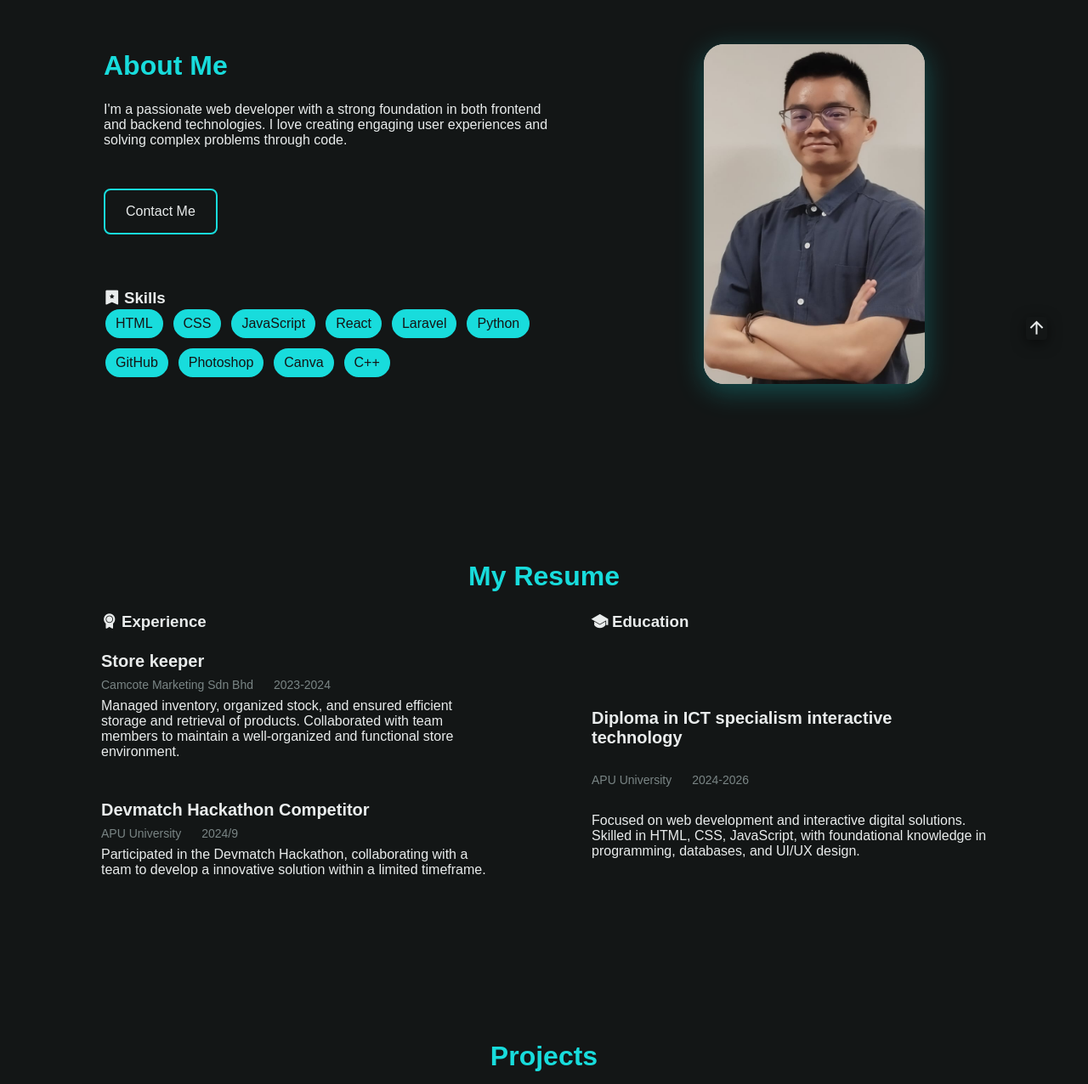
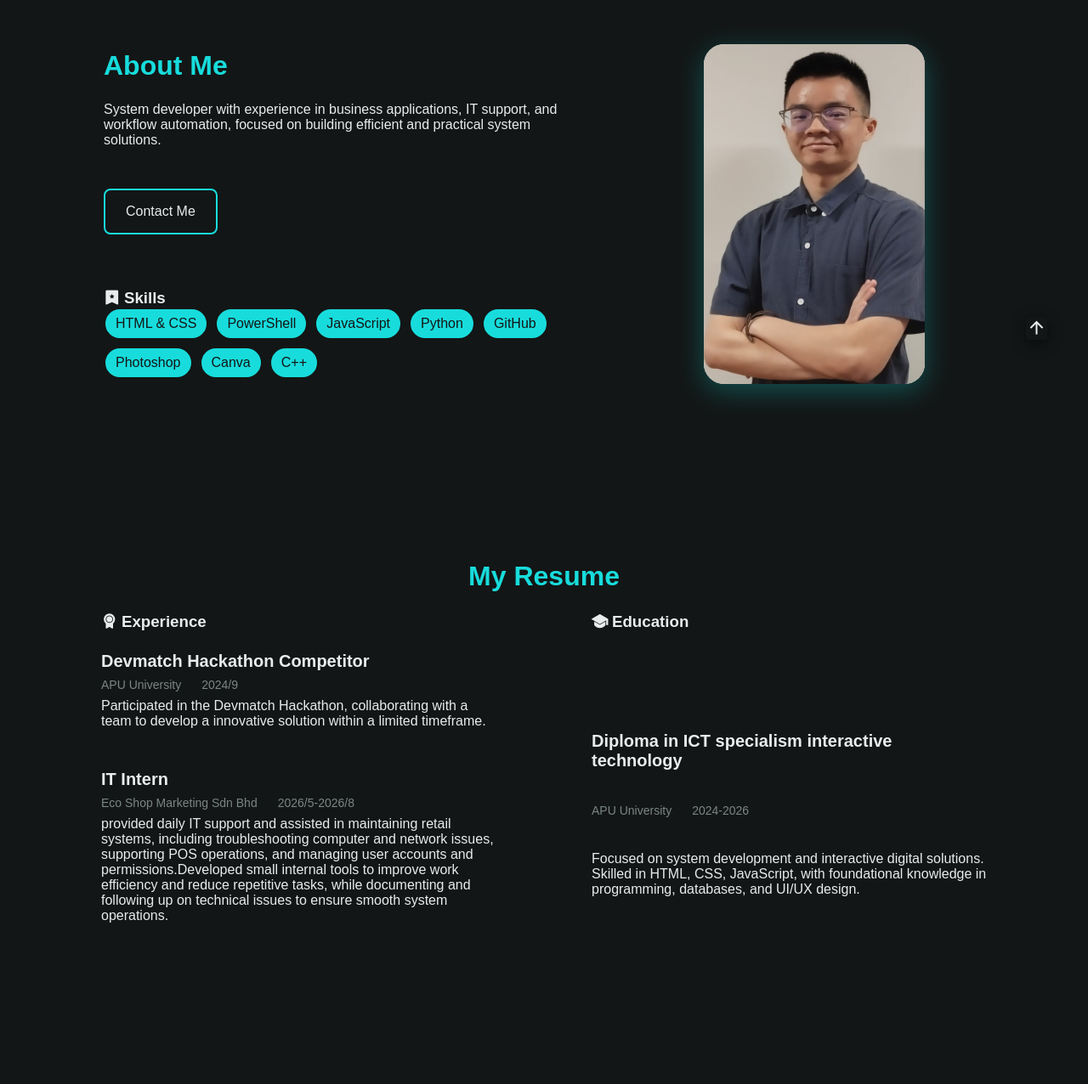
Before and after one commit to NgKaHock/Portfolio-Website, a plain HTML site: page index.html in a window 1280 px wide. Shown: the part 800-2076 px from the top of the page at 85% size. Drawn offline with nearby package versions, Linux system fonts and the light colour scheme; a web font is replaced by a local one.

Commit message:
edit Ezinstall link

```diff
--- a/index.html
+++ b/index.html
@@ -26,9 +26,9 @@
                         <a href="#about" class="nav__link">About</a>
                     </li>
 
-                    <!-- <li>
+                    <li>
                         <a href="#projects" class="nav__link">Projects</a>
-                    </li>    -->
+                    </li>
 
                     <li>
                         <a href="#resume" class="nav__link">Resume</a>
@@ -84,7 +84,7 @@
                 <h1 class="home__title">Ka Hock</h1>
 
                 <p class="home__description">
-                    I'm a passionate web developer with a strong foundation in both frontend and backend technologies. I love creating engaging user experiences and solving complex problems through code.
+                I am a system developer focused on building and maintaining business systems and internal applications. I have experience in IT support, workflow automation, and low-code development to improve operational efficiency in real business environments.
                 </p>
 
                 <div class="home__buttons">
@@ -101,7 +101,7 @@
 
                         <h2 class="section__title">About Me</h2>
                         <p class="about__description">
-                            I'm a passionate web developer with a strong foundation in both frontend and backend technologies. I love creating engaging user experiences and solving complex problems through code.
+                            System developer with experience in business applications, IT support, and workflow automation, focused on building efficient and practical system solutions.
                         </p>
 
                         <a href="#contact" class="button button__ghost">Contact Me</a>
@@ -113,11 +113,9 @@
                         </h3>
 
                         <ul class="about__items">
-                            <li class="about__item">HTML</li>
-                            <li class="about__item">CSS</li>
+                            <li class="about__item">HTML & CSS</li>
+                            <li class="about__item">PowerShell</li>
                             <li class="about__item">JavaScript</li>
-                            <li class="about__item">React</li>
-                            <li class="about__item">Laravel</li>
                             <li class="about__item">Python</li>
                             <li class="about__item">GitHub</li>
                             <li class="about__item">Photoshop</li>
@@ -145,18 +143,7 @@
                     </h3>
 
                     <div class="resume__list grid">
-                        <div class="resume__data">
-                            <h3 class="resume__title">Store keeper</h3>
 
-                            <div class="resume__info">
-                                <address>Camcote Marketing Sdn Bhd</address>
-                                <address>2023-2024</address>
-                            </div>
-
-                            <p class="resume__description">
-                                Managed inventory, organized stock, and ensured efficient storage and retrieval of products. Collaborated with team members to maintain a well-organized and functional store environment.
-                            </p>
-                        </div>
 
                         <div class="resume__data">
                             <h3 class="resume__title">Devmatch Hackathon Competitor</h3>
@@ -168,6 +155,18 @@
 
                             <p class="resume__description">
                                 Participated in the Devmatch Hackathon, collaborating with a team to develop a innovative solution within a limited timeframe.
+                            </p>
+                        </div>
+                        <div class="resume__data">
+                            <h3 class="resume__title">IT Intern</h3>
+
+                            <div class="resume__info">
+                                <address>Eco Shop Marketing Sdn Bhd</address>
+                                <address>2026/5-2026/8</address>
+                            </div>
+
+                            <p class="resume__description">
+                            provided daily IT support and assisted in maintaining retail systems, including troubleshooting computer and network issues, supporting POS operations, and managing user accounts and permissions.Developed small internal tools to improve work efficiency and reduce repetitive tasks, while documenting and following up on technical issues to ensure smooth system operations.
                             </p>
                         </div>
 
@@ -199,7 +198,7 @@
                                 <address>2024-2026</address>
                             </div>
 
-                            <p class="resume__description">Focused on web development and interactive digital solutions.
+                            <p class="resume__description">Focused on system development and interactive digital solutions.
                                 Skilled in HTML, CSS, JavaScript, with foundational knowledge in programming, databases, and UI/UX design.
                             </p>
                         </div>
@@ -239,19 +238,20 @@
                 <div class="projects__data">
                     <h3 class="project__title">Python Ezinstall</h3>
                     <p class="project__description">a Windows deployment tool that automates software installation and new laptop setup processes. Built with Python and CustomTkinter to reduce manual IT provisioning tasks and improve deployment efficiency.</p>
-                    <!-- <a href="#" target="_blank" class="button button__ghost">View Project</a> -->
+                    <a href="https://github.com/NgKaHock/EZInstall-Deployment-Tool/tree/main" target="_blank" class="button button__ghost">View Project</a>
                 </div>
             </article>
 
                 <!-- <article class="projects__card">
                 <img src="asset/project1.jpg" alt="image" class="project__img">
                 <div class="projects__data">
-                    <h3 class="project__title">Project</h3>
-                    <p class="project__description">Creation, design and development of a website for a user.</p>
+                    <h3 class="project__title">Microsoft Power Platform-Based Incentive & Reward Tracking System</h3>
+                    <p class="project__description">A low-code employee incentive system built using Microsoft Power Apps to streamline performance tracking and reward distribution within an organization.</p>
                     <a href="#" target="_blank" class="button button__ghost">View Project</a>
                 </div>
-            </article>
+            </article>   -->
 
+<!--
             <article class="projects__card">
                 <img src="asset/project1.jpg" alt="image" class="project__img">
                 <div class="projects__data">
--- a/js/main.js
+++ b/js/main.js
@@ -33,7 +33,7 @@ navLink.forEach(link => link.addEventListener('click', linkAction))
 
 // home type js
 const typedHome = new Typed('#hometyped', {
-    strings: ['Problem Solver', 'Programmer', 'Freelancer'], // insert profession
+    strings: ['System Developer', 'Programmer', 'Freelancer'], // insert profession
     typeSpeed: 40,
     backSpeed: 50,
     backDelay: 2000,
```
Also changed, not shown: 2 other files.
